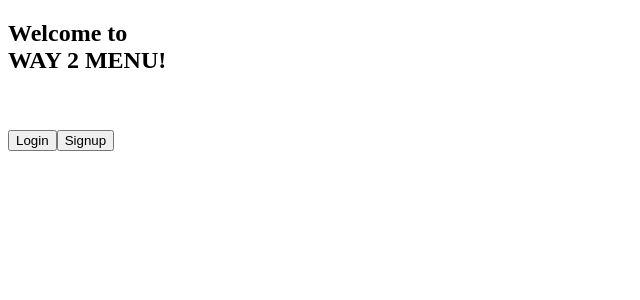
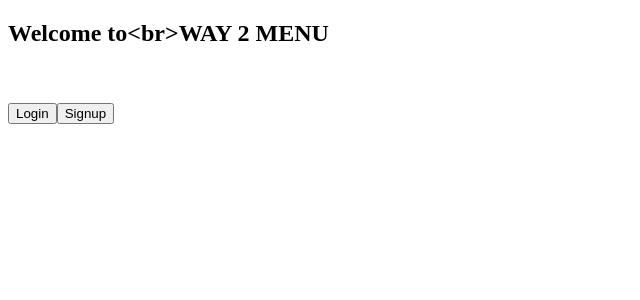
Before and after one commit to dpshah23/way2menu, an Angular app in the folder Web App/: page / in a window 1280 px wide. Shown: the top 300 px of the page, without its empty margins (0-640 px from the left). Built offline with nearby package versions, Linux system fonts and the light colour scheme.

Commit message:
thai gyo jugaad

```diff
--- a/Web App/src/app/app.component.html
+++ b/Web App/src/app/app.component.html
@@ -1,6 +1,6 @@
 
 <div>
-  <h2>Welcome to <br> WAY 2 MENU! </h2>
+  <h2>{{welcome}}</h2>
   <br><br>
   <router-outlet></router-outlet>
   <button (click)="login()">Login</button>
--- a/Web App/src/app/app.component.ts
+++ b/Web App/src/app/app.component.ts
@@ -7,15 +7,18 @@ import { Router } from '@angular/router';
 })
 export class AppComponent implements OnInit {
   title = 'w2m';
+  welcome="Welcome to"+"<br>"+"WAY 2 MENU";
   constructor(private router: Router) { }
 
   ngOnInit(): void {
   }
 
   login() {
+    this.welcome="";
     this.router.navigate(['/login']);
   }
   signup() {
+    this.welcome="";
     this.router.navigate(['/signup']);
   }
 }
```
